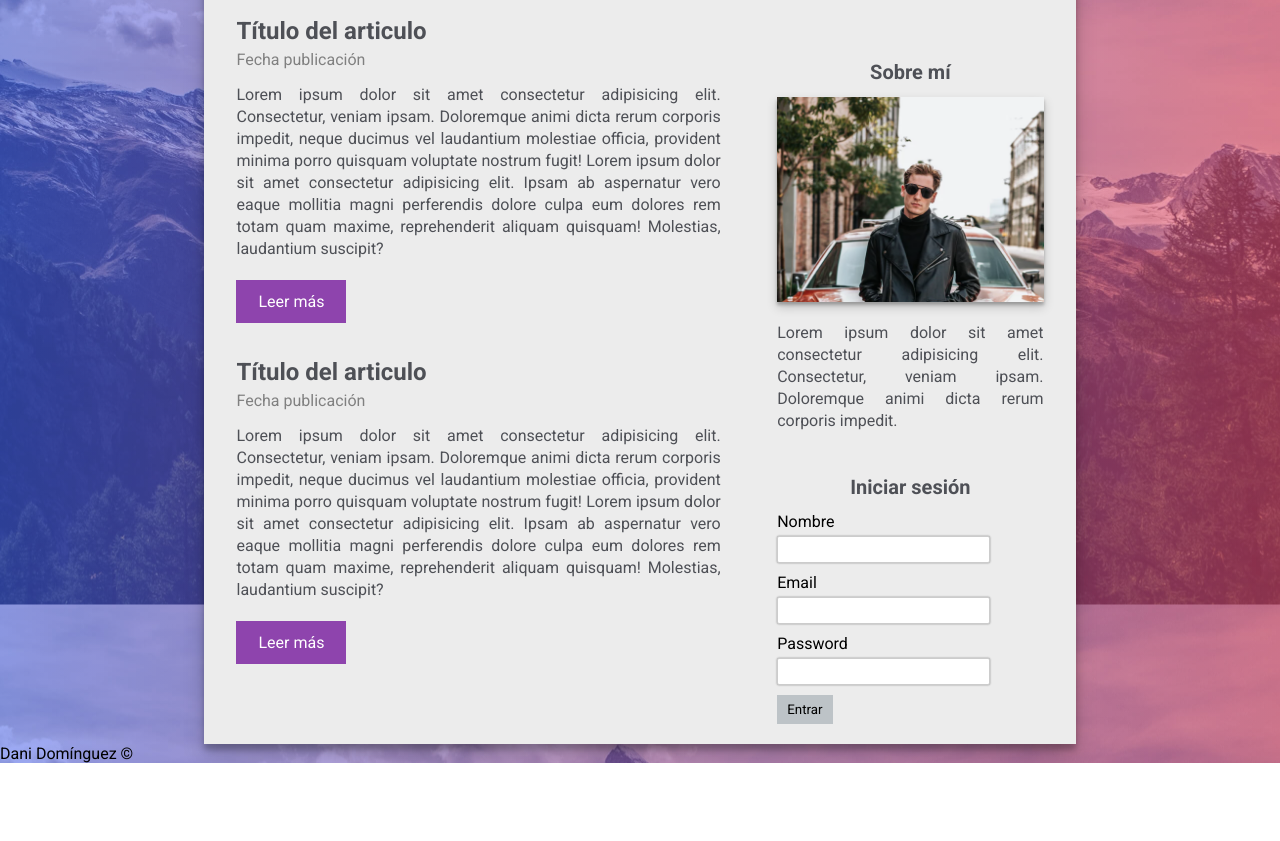
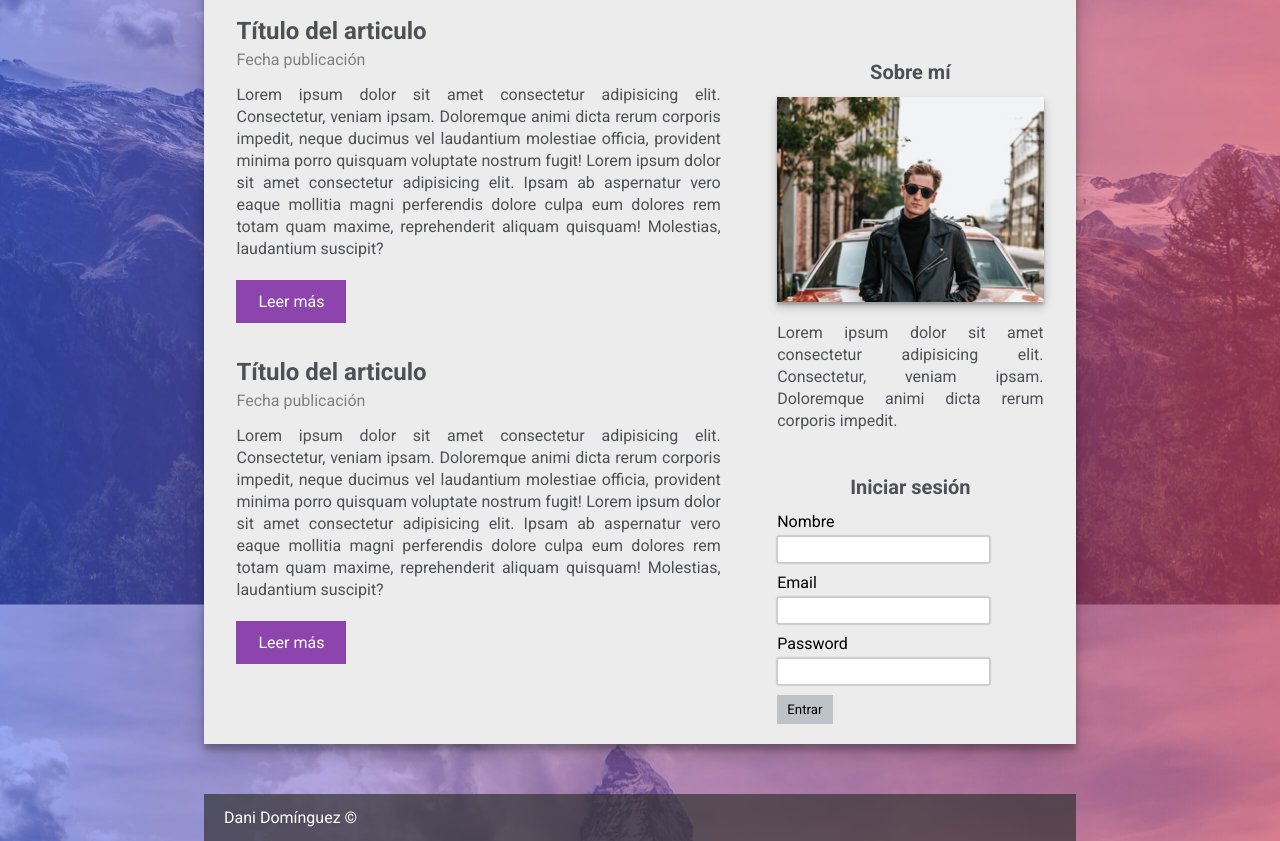
Before and after one commit to danidz96/proyecto-js, a plain HTML site: page index.html in a window 1280 px wide. Shown: the part 249-1090 px from the top of the page. Before the commit the page ends 1012 px from the top, so only its background shows below. Drawn offline with Linux system fonts and the light colour scheme.

Commit message:
maquetar footer

```diff
--- a/css/main.css
+++ b/css/main.css
@@ -148,3 +148,14 @@ form input[type="submit"] {
     border: none;
     cursor: pointer;
 }
+
+footer {
+    color: white;
+    height: 47px;
+    background: rgba(51, 51, 51, .7);
+    margin: 0 auto;
+    width: 65%;
+    padding: 0 20px;
+    line-height: 47px;
+    margin-top: 50px;
+}
```
